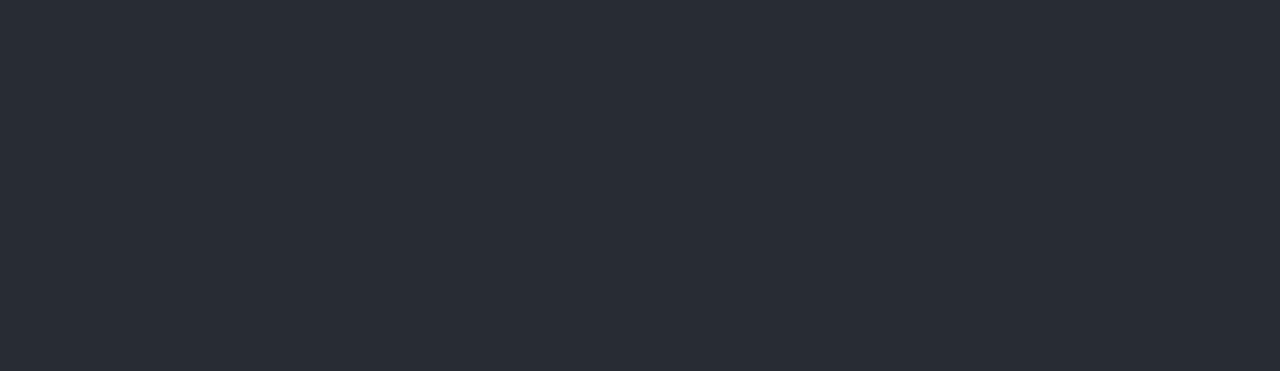
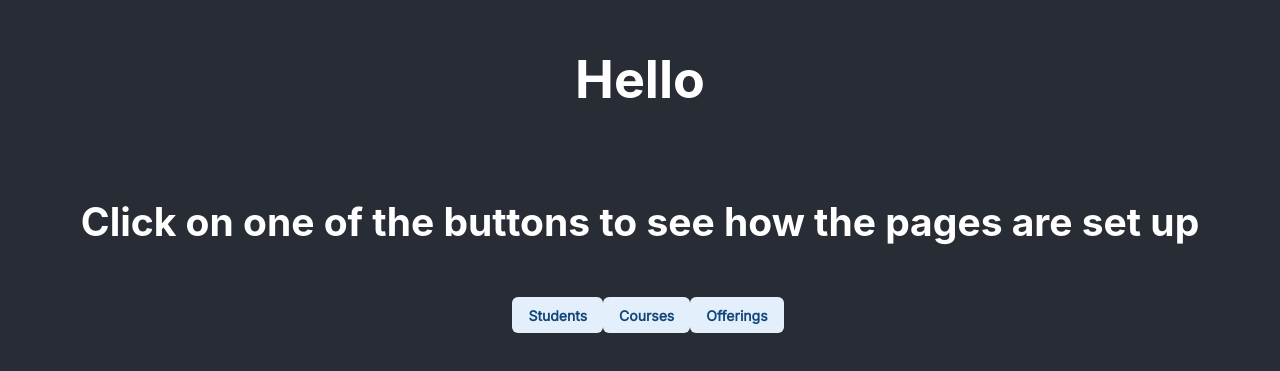
Before and after one commit to harshsepi0l/HHQV2-Backend, a React (Create React App) app in the folder frontend/: page / in a window 1280 px wide. Before the commit this address had no page. Shown: the part 227-598 px from the top of the page. Built offline with nearby package versions, Linux system fonts and the light colour scheme.

Commit message:
Added full functionality as an example

```diff
--- a/frontend/src/App.tsx
+++ b/frontend/src/App.tsx
@@ -5,6 +5,7 @@ import "@fontsource/inter";
 import Button from "@mui/joy/Button";
 
 //pages
+import HomePage from "./Pages/HomePage";
 import CourseTable from "./Pages/CourseTable";
 import StudentTable from "./Pages/StudentTable";
 import OfferingTable from "./Pages/OfferingTable";
@@ -16,12 +17,12 @@ function App() {
     <Router>
       <div className="App">
         <header className="App-header">
-
-
           <Routes>
+            <Route path="/" element={<HomePage />} />
             <Route path="/students" element={<StudentTable />} />
             <Route path="/courses" element={<CourseTable />} />
             <Route path="/offerings" element={<OfferingTable />} />
+            <Route path="/homepage" element={<HomePage />} />
           </Routes>
         </header>
       </div>
--- a/frontend/src/Pages/CourseTable.tsx
+++ b/frontend/src/Pages/CourseTable.tsx
@@ -4,6 +4,7 @@
 import Table from "@mui/joy/Table";
 import Sheet from "@mui/joy/Sheet";
 import Button from "@mui/joy/Button";
+import Divider from "@mui/joy/Divider";
 
 import React, { useState, useEffect } from "react";
 import axios from "axios";
@@ -57,7 +58,7 @@ const CourseTable: React.FC = () => {
             },
           }}
         >
-          <ul>
+          <Divider sx={{ "--Divider-childPosition": "50%" }}>
             <Button variant="soft" component="a" href="/students">
               Students
             </Button>
@@ -67,7 +68,10 @@ const CourseTable: React.FC = () => {
             <Button variant="soft" component="a" href="/offerings">
               Offerings
             </Button>
-          </ul>
+            <Button variant="soft" component="a" href="/homepage">
+              Home
+            </Button>
+          </Divider>
           <h1>Courses</h1>
           <Table
             hoverRow
--- /dev/null
+++ b/frontend/src/Pages/HomePage.tsx
@@ -0,0 +1,36 @@
+import React from "react";
+import Button from "@mui/joy/Button";
+import Divider from "@mui/joy/Divider";
+
+const HomePage: React.FC = () => {
+  return (
+    <div
+      style={{
+        display: "flex",
+        flexDirection: "column", // stack elements vertically
+        justifyContent: "center",
+        alignItems: "center",
+        height: "100vh",
+        gap: "20px", // space between elements
+      }}
+    >
+      <h1>Hello</h1>
+      <h2>Click on one of the buttons to see how the pages are set up</h2>
+      <div>
+        <Divider sx={{ "--Divider-childPosition": "50%" }}>
+          <Button variant="soft" component="a" href="/students">
+            Students
+          </Button>
+          <Button variant="soft" component="a" href="/courses">
+            Courses
+          </Button>
+          <Button variant="soft" component="a" href="/offerings">
+            Offerings
+          </Button>
+        </Divider>
+      </div>
+    </div>
+  );
+};
+
+export default HomePage;
--- a/frontend/src/Pages/OfferingTable.tsx
+++ b/frontend/src/Pages/OfferingTable.tsx
@@ -4,6 +4,7 @@
 import Table from "@mui/joy/Table";
 import Sheet from "@mui/joy/Sheet";
 import Button from "@mui/joy/Button";
+import Divider from "@mui/joy/Divider";
 
 import React, { useState, useEffect } from "react";
 import axios from "axios";
@@ -68,7 +69,7 @@ const OfferingTable: React.FC = () => {
             },
           }}
         >
-          <ul>
+          <Divider sx={{ "--Divider-childPosition": "50%" }}>
             <Button variant="soft" component="a" href="/students">
               Students
             </Button>
@@ -78,7 +79,10 @@ const OfferingTable: React.FC = () => {
             <Button variant="soft" component="a" href="/offerings">
               Offerings
             </Button>
-          </ul>
+            <Button variant="soft" component="a" href="/homepage">
+              Home
+            </Button>
+          </Divider>
           <h1>Offerings</h1>
 
           <Table
--- a/frontend/src/Pages/StudentTable.tsx
+++ b/frontend/src/Pages/StudentTable.tsx
@@ -3,6 +3,7 @@
 import Table from "@mui/joy/Table";
 import Sheet from "@mui/joy/Sheet";
 import Button from "@mui/joy/Button";
+import Divider from "@mui/joy/Divider";
 
 import React, { useState, useEffect } from "react";
 import axios from "axios";
@@ -56,7 +57,7 @@ const StudentTable: React.FC = () => {
             },
           }}
         >
-          <ul>
+          <Divider sx={{ "--Divider-childPosition": "50%" }}>
             <Button variant="soft" component="a" href="/students">
               Students
             </Button>
@@ -66,7 +67,10 @@ const StudentTable: React.FC = () => {
             <Button variant="soft" component="a" href="/offerings">
               Offerings
             </Button>
-          </ul>
+            <Button variant="soft" component="a" href="/homepage">
+              Home
+            </Button>
+          </Divider>
           <h1>Students</h1>
           <Table
             hoverRow
```
